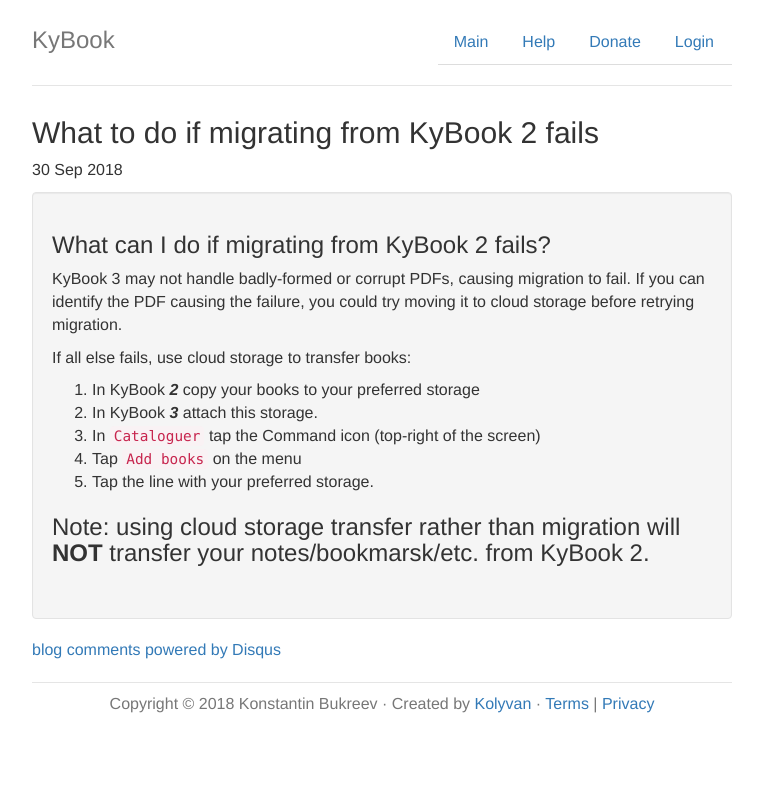
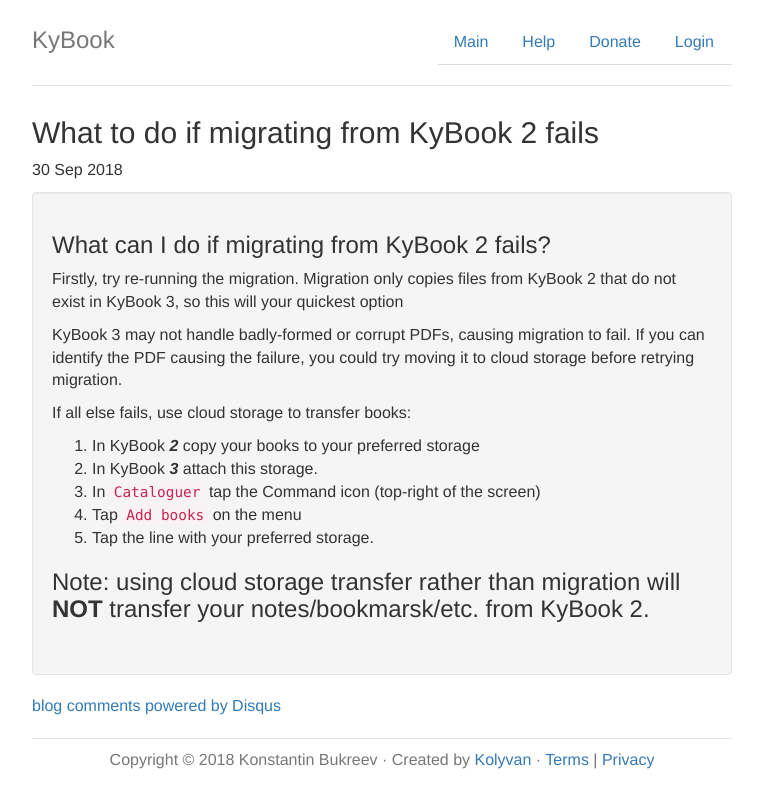
Before and after one commit to kolyvan/kybook-reader.com, a Jekyll site: the page built from faq/_posts/2018-09-30-migrating_fails.html, in a window 1280 px wide. Shown: the top 808 px of the page, without its empty margins (258-1021 px from the left). Built offline with Jekyll 4.4.1, drawn with Linux system fonts in a browser that asks for light colours; comment, search, counter and statistics services are not loaded.

Commit message:
Update 2018-09-30-migrating_fails.html
Added reference to re-running migration.

```diff
--- a/faq/_posts/2018-09-30-migrating_fails.html
+++ b/faq/_posts/2018-09-30-migrating_fails.html
@@ -4,6 +4,7 @@
 ---
 <div>
 <h3>What can I do if migrating from KyBook 2 fails?</h3>
+<p>Firstly, try re-running the migration. Migration only copies files from KyBook 2 that do not exist in KyBook 3, so this will your quickest option</p>
 <p>KyBook 3 may not handle badly-formed or corrupt PDFs, causing migration to fail. If you can identify the PDF causing the failure, you could try moving it to cloud storage before retrying migration.</p>
 <p>If all else fails, use cloud storage to transfer books:</p>
 <ol>
```
